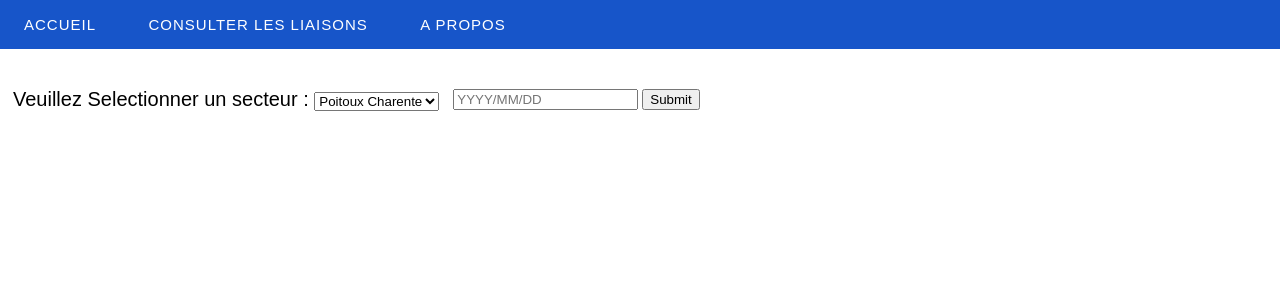
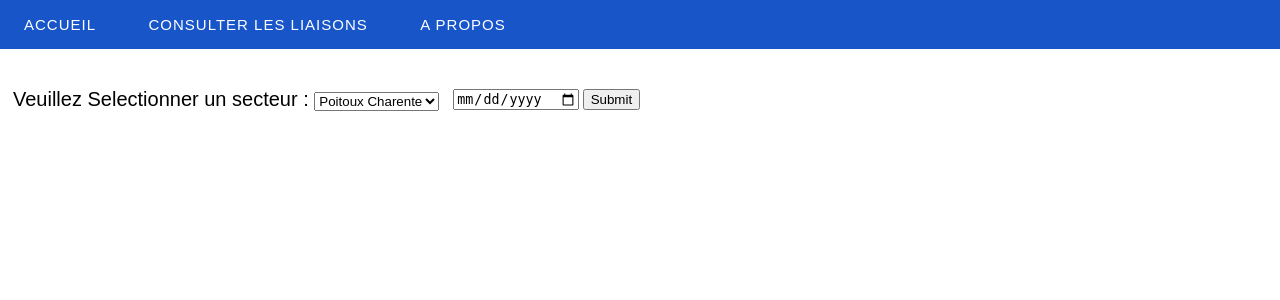
Before and after one commit to Nexumas/2SIO_SLAM-Marieteam-app-web, a PHP site: page /consultation_des_liaisons.php in a window 1280 px wide. Shown: the part 78-378 px from the top of the page. Run offline with PHP 8.4, Linux system fonts and the light colour scheme.

Commit message:
2020/12/30
ajout d'une entrée date correcte

```diff
--- a/consultation_des_liaisons.php
+++ b/consultation_des_liaisons.php
@@ -49,7 +49,7 @@
 				<!-- Form code begins -->
 				<div class="form-group">
 				<td>
-					<input class="form-control" id="date" name="date" placeholder="YYYY/MM/DD" type="text"/>
+					<input class="form-control" id="date" name="date" placeholder="date de depart" type="date"/>
 				</td>
 				<td>
 					<button class="btn btn-primary" name="submit" type="submit">Submit</button>
```
